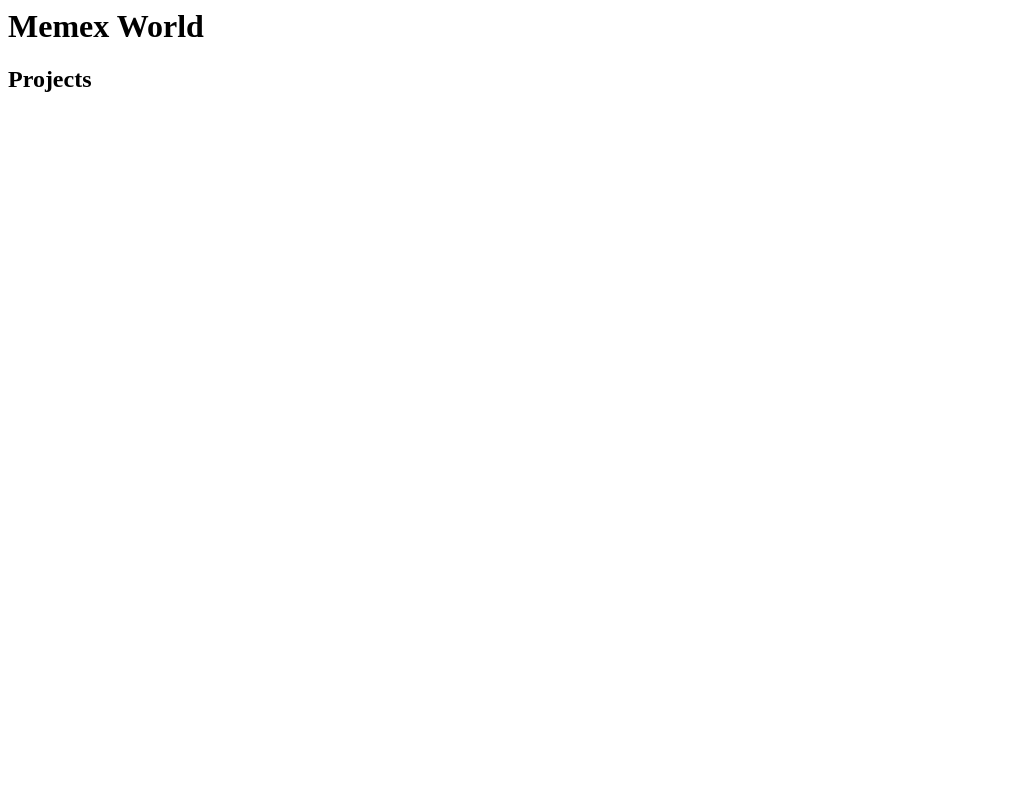
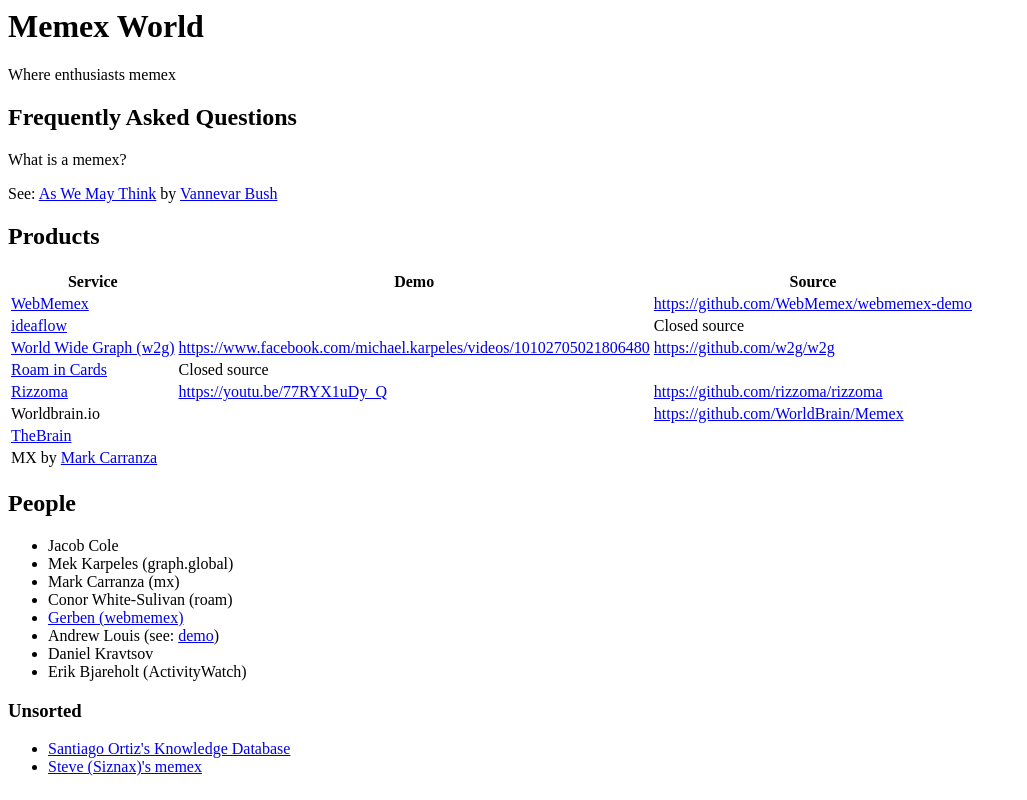
Before and after one commit to memex/memex.world, a plain HTML site: page index.html in a window 1280 px wide. Shown: the whole page, without its empty margins (0-1027 px from the left). Drawn offline with Linux system fonts and the light colour scheme.

Commit message:
added some folks + demos

```diff
--- a/index.html
+++ b/index.html
@@ -1,3 +1,87 @@
 <h1>Memex World</h1>
 
-<h2>Projects<h2>
+<p>Where enthusiasts memex</p>
+
+<h2>Frequently Asked Questions</h2>
+
+<p>What is a memex?</p>
+<p>See: <a href="https://www.theatlantic.com/magazine/archive/1945/07/as-we-may-think/303881/">As We May Think</a> by <a href="https://en.wikipedia.org/wiki/Vannevar_Bush">Vannevar Bush</a></p>
+
+
+<h2>Products</h2>
+<table>
+  <thead>
+    <tr>
+      <th>Service</th>
+      <th>Demo</th>
+      <th>Source</th>
+    </tr>
+  </thead>
+  <tbody>
+    <tr>
+      <td><a href="https://github.com/WebMemex">WebMemex</a></td>
+      <td></td>
+      <td><a href="https://github.com/WebMemex/webmemex-demo">https://github.com/WebMemex/webmemex-demo</a></td>
+    </tr>
+    <tr>
+      <td><a href="https://ideaflow.io">ideaflow</a></td>
+      <td></td>
+      <td>Closed source</td>
+    </tr>
+    <tr>
+      <td><a href="https://graph.global">World Wide Graph (w2g)</a></td>
+      <td><a href="https://www.facebook.com/michael.karpeles/videos/10102705021806480">https://www.facebook.com/michael.karpeles/videos/10102705021806480</a></td>
+      <td><a href="https://github.com/w2g/w2g">https://github.com/w2g/w2g</a></td>
+    </tr>
+    <tr>
+      <td><a href="http://roamincards.com">Roam in Cards</a></td>
+      <td>Closed source</td>
+    </tr>
+    <tr>
+      <td><a href="https://rizzoma.com">Rizzoma</a></td>
+      <td><a href="https://youtu.be/77RYX1uDy_Q">https://youtu.be/77RYX1uDy_Q</a></td>
+      <td><a href="https://github.com/rizzoma/rizzoma">https://github.com/rizzoma/rizzoma</a></td>
+    </tr>
+    <tr>
+      <td>Worldbrain.io</td>
+      <td></td>
+      <td><a href="https://github.com/WorldBrain/Memex">https://github.com/WorldBrain/Memex</a></td>
+    </tr>
+    <tr>
+      <td><a href="https://thebrain.com/">TheBrain</a></td>
+      <td></td>
+    </tr>
+    <tr>
+      <td>MX by <a href="http://quantifiedself.com/2009/09/the-social-memex/">Mark Carranza</a></td>
+      <td></td>
+      <td></td>
+    </tr>
+
+    <!--
+        <tr>
+          <td></td>
+          <td></td>
+        </tr>
+        -->
+  </tbody>
+</table>
+
+
+<h2>People</h2>
+
+<ul>
+  <li>Jacob Cole</li>
+  <li>Mek Karpeles (graph.global)</li>
+  <li>Mark Carranza (mx)</li>
+  <li>Conor White-Sulivan (roam)</li>
+  <li><a href="https://github.com/Treora">Gerben (webmemex)</a></li>
+  <li>Andrew Louis (see: <a href="https://www.facebook.com/michael.karpeles/posts/10103473287196480">demo</a>)</li>
+  <li>Daniel Kravtsov</li>
+  <li>Erik Bjareholt (ActivityWatch)</li>
+</ul>
+
+<h3>Unsorted</h3>
+<ul>
+  <li><a href="http://intuitionanalytics.com/other/knowledgeDatabase">Santiago Ortiz's Knowledge Database</a></li>
+  <li><a href="http://github.com/siznax/tanuki">Steve (Siznax)'s memex</a></li>
+</ul>
```
